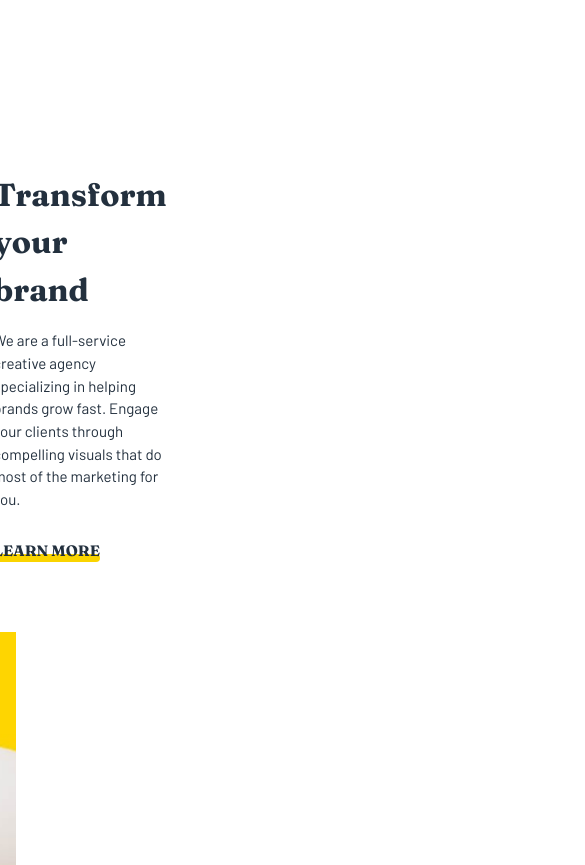
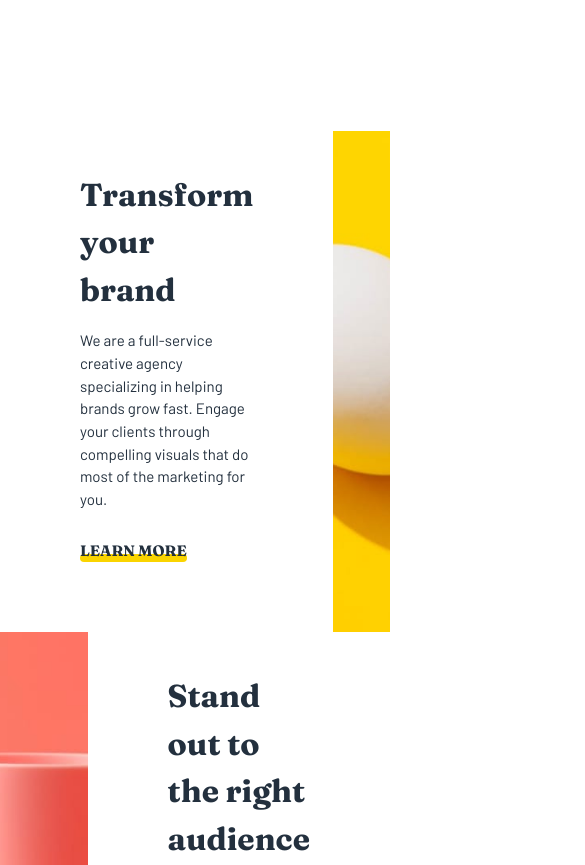
Before and after one commit to Code-Beaker/sunnyside-landing-page-code-beaker, a website built with Vite: page app/index.html in a window 390 px wide. Shown: the part 720-1585 px from the top of the page, 585 px wide, since content can reach past the window. Built offline with nearby package versions, Linux system fonts and the light colour scheme.

Commit message:
remove media query

```diff
--- a/app/css/style.css
+++ b/app/css/style.css
@@ -107,13 +107,6 @@ body {
   display: grid;
   grid-template-columns: repeat(2, 1fr);
   grid-auto-rows: minmax(auto, 1fr);
-}
-
-/* responsive section cols */
-@media (width < 40rem) {
-  .section__cols {
-    grid-template-columns: 1rem;
-  }
 }
 
 .section__cols-text-content {
```
